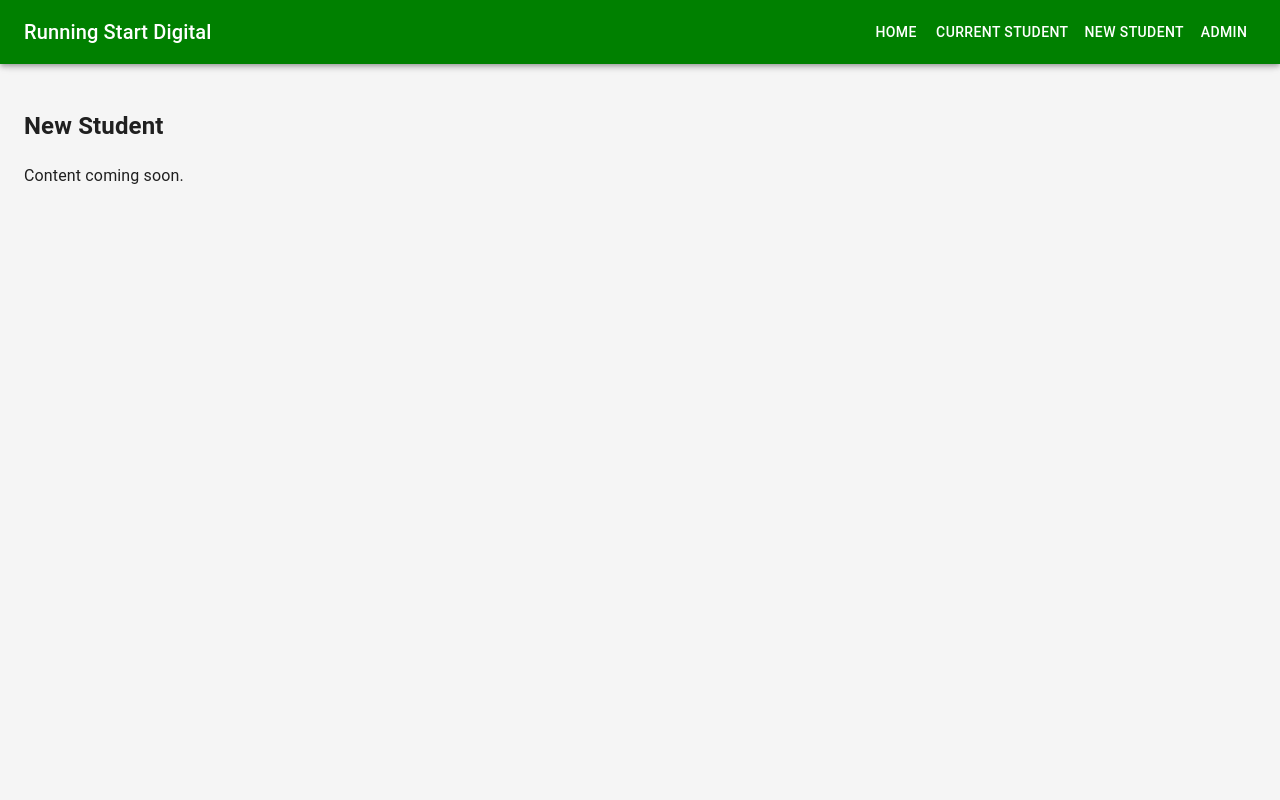
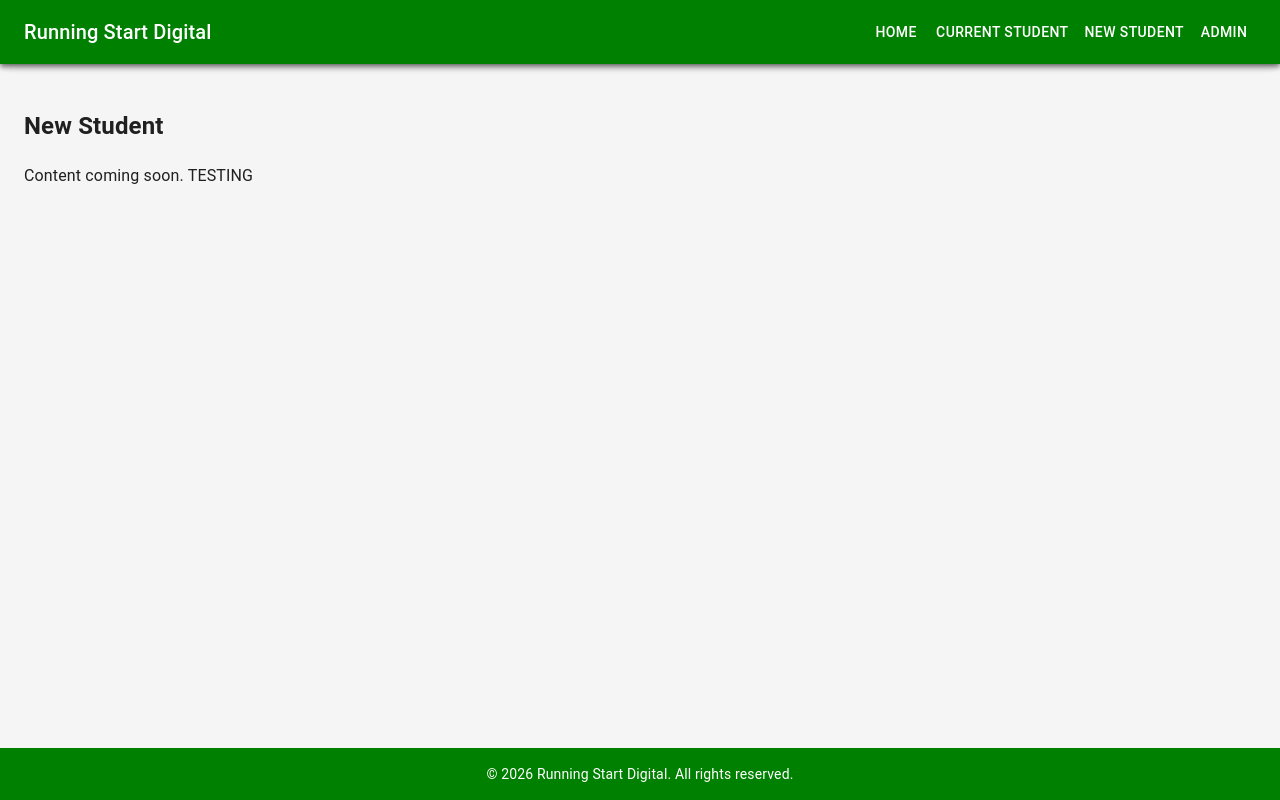
Before and after one commit to alstondsouza1/Running-start-digital-support, a React (Vite) app in the folder frontend/: page /new-student in a window 1280 px wide. Built offline with nearby package versions, Linux system fonts and the light colour scheme.

Commit message:
added navbar and Footer layout components
* Installed node to run app

* Made NavBar reuseable own component

* Added footer content into the main app.jsx file

* Added footer content

```diff
--- a/frontend/src/App.jsx
+++ b/frontend/src/App.jsx
@@ -1,7 +1,8 @@
 import { Routes, Route } from "react-router-dom";
-import { CssBaseline, Box } from "@mui/material";
+import { CssBaseline, Box, Toolbar } from "@mui/material";
 
 import Navbar from "./components/Navbar";
+import Footer from "./components/Footer";
 
 import Home from "./pages/Home";
 import CurrentStudent from "./pages/CurrentStudent";
@@ -11,12 +12,14 @@ import NotFound from "./pages/NotFound";
 
 export default function App() {
   return (
-    <>
+    <Box display="flex" flexDirection="column" minHeight="100vh">
       <CssBaseline />
+
       <Navbar />
+      <Toolbar /> {/* offsets fixed AppBar height */}
 
-      {/* Page content below the fixed navbar */}
-      <Box sx={{ pt: "64px", minHeight: "100vh", backgroundColor: "#f5f5f5" }}>
+      {/* Main content */}
+      <Box sx={{ flexGrow: 1, backgroundColor: "#f5f5f5" }}>
         <Routes>
           <Route path="/" element={<Home />} />
           <Route path="/current-student" element={<CurrentStudent />} />
@@ -25,6 +28,8 @@ export default function App() {
           <Route path="*" element={<NotFound />} />
         </Routes>
       </Box>
-    </>
+
+      <Footer />
+    </Box>
   );
 }
--- a/frontend/src/components/Footer.jsx
+++ b/frontend/src/components/Footer.jsx
@@ -0,0 +1,20 @@
+import { Box, Typography } from "@mui/material";
+
+export default function Footer() {
+  return (
+    <Box
+      component="footer"
+      sx={{
+        backgroundColor: "green",
+        color: "white",
+        textAlign: "center",
+        py: 2,
+        mt: "auto",
+      }}
+    >
+      <Typography variant="body2">
+        © {new Date().getFullYear()} Running Start Digital. All rights reserved.
+      </Typography>
+    </Box>
+  );
+}
--- a/frontend/src/pages/NewStudent.jsx
+++ b/frontend/src/pages/NewStudent.jsx
@@ -1,8 +1,13 @@
+import Navbar from "../components/Navbar";
+
 export default function NewStudent() {
     return (
-      <div style={{ padding: 24 }}>
-        <h2>New Student</h2>
-        <p>Content coming soon.</p>
-      </div>
+      <>
+        <Navbar />
+        <div style={{ padding: 24 }}>
+          <h2>New Student</h2>
+          <p>Content coming soon. TESTING</p>
+        </div>
+      </>
     );
 }
```
Also changed, not shown: 1 other file (tests, documents, lock files or other folders).
